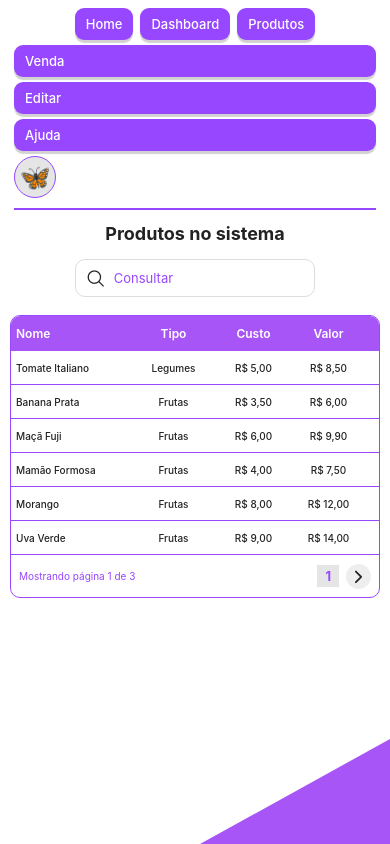
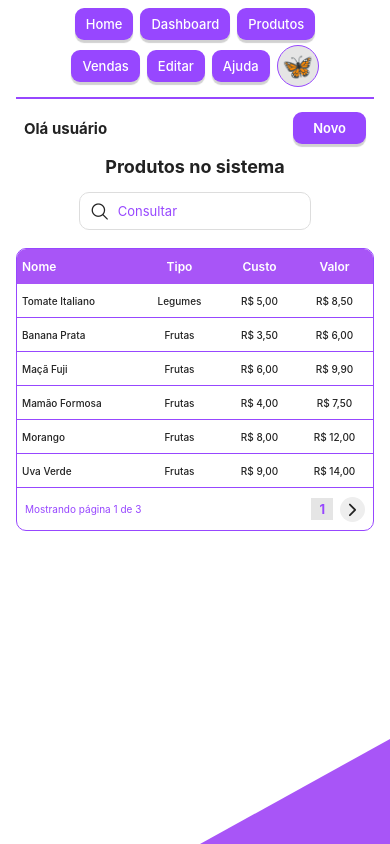
Before and after one commit to EduardoFelipeSilva/ZenEstoque-React-Native, a React Native app in the folder ZenEstoque/: screen /Products in a window 390 px wide. Built offline with nearby package versions, Linux system fonts and the light colour scheme.

Commit message:
Atualizado a navegação e layout.

```diff
--- a/ZenEstoque/src/screens/ProductsScreen.js
+++ b/ZenEstoque/src/screens/ProductsScreen.js
@@ -1,5 +1,4 @@
-
-import React, { useState } from 'react';
+import React, { useState, useEffect } from 'react';
 import {
   SafeAreaView,
   ScrollView,
@@ -8,10 +7,15 @@ import {
   TextInput,
   TouchableOpacity,
   StyleSheet,
+  Alert,
+  Platform,
+  StatusBar,
 } from 'react-native';
 import { Ionicons } from '@expo/vector-icons';
+import AsyncStorage from '@react-native-async-storage/async-storage';
+import { PRODUCTS_KEY } from '../storage/storageKeys';
 
-const products = [
+const initialProducts = [
   { id: 1, name: 'Tomate Italiano', category: 'Legumes', price: 'R$ 8,50', cost: 'R$ 5,00', expiry: '12/11/2026' },
   { id: 2, name: 'Banana Prata', category: 'Frutas', price: 'R$ 6,00', cost: 'R$ 3,50', expiry: '11/11/2026' },
   { id: 3, name: 'Maçã Fuji', category: 'Frutas', price: 'R$ 9,90', cost: 'R$ 6,00', expiry: '15/11/2026' },
@@ -33,18 +37,104 @@ const products = [
 
 const ITEMS_PER_PAGE = 6;
 
-export default function ProductsScreen({ navigation }) {
+const formatCurrency = (value) => {
+  if (typeof value === 'string' && value.includes('R$')) return value;
+  const num = Number(value);
+  if (isNaN(num)) return 'R$ 0,00';
+  return `R$ ${num.toFixed(2).replace('.', ',')}`;
+};
+
+const parseCurrencyNumber = (value) => {
+  if (typeof value === 'number') return value;
+  if (!value) return '';
+  return parseFloat(String(value).replace('R$', '').replace(',', '.').trim());
+};
+
+export default function ProductsScreen({ route, navigation }) {
+  const params = (route && route.params) || {};
+  const userName = params.userName || 'usuário';
+  const mode = params.mode || 'view';
+  const savedProduct = params.savedProduct;
+
+  const [productsList, setProductsList] = useState(initialProducts);
+  const [isStorageLoaded, setIsStorageLoaded] = useState(false);
   const [search, setSearch] = useState('');
   const [currentPage, setCurrentPage] = useState(1);
 
-  const filteredProducts = products.filter((product) =>
-    product.name.toLowerCase().includes(search.toLowerCase())
+  // Carrega os produtos salvos no AsyncStorage ao abrir a tela
+  useEffect(() => {
+    const loadStoredProducts = async () => {
+      try {
+        const stored = await AsyncStorage.getItem(PRODUCTS_KEY);
+        if (stored) {
+          setProductsList(JSON.parse(stored));
+        } else {
+          await AsyncStorage.setItem(PRODUCTS_KEY, JSON.stringify(initialProducts));
+        }
+      } catch (error) {
+        console.log('Erro ao carregar produtos salvos:', error);
+      } finally {
+        setIsStorageLoaded(true);
+      }
+    };
+
+    loadStoredProducts();
+  }, []);
+
+  // Salva automaticamente no AsyncStorage sempre que a lista for alterada
+  useEffect(() => {
+    if (!isStorageLoaded) return;
+
+    AsyncStorage.setItem(PRODUCTS_KEY, JSON.stringify(productsList)).catch((error) =>
+      console.log('Erro ao salvar produtos:', error)
+    );
+  }, [productsList, isStorageLoaded]);
+
+  // Recebe produto cadastrado ou editado vindo da EditProductScreen
+  useEffect(() => {
+    if (savedProduct) {
+      const rawCost = savedProduct.custo !== undefined ? savedProduct.custo : savedProduct.cost;
+      const rawPrice = savedProduct.valor !== undefined ? savedProduct.valor : savedProduct.price;
+
+      const formattedItem = {
+        id: savedProduct.id,
+        name: savedProduct.nome || savedProduct.name,
+        category: savedProduct.tipo || savedProduct.category,
+        cost: formatCurrency(rawCost),
+        price: formatCurrency(rawPrice),
+        expiry: savedProduct.expiry || '30/11/2026',
+      };
+
+      setProductsList((prev) => {
+        const exists = prev.some((item) => String(item.id) === String(formattedItem.id));
+        if (exists) {
+          return prev.map((item) =>
+            String(item.id) === String(formattedItem.id) ? formattedItem : item
+          );
+        }
+        return [formattedItem, ...prev];
+      });
+
+      navigation.setParams({ savedProduct: null });
+    }
+  }, [savedProduct, navigation]);
+
+  const filteredProducts = productsList.filter(
+    (product) =>
+      product.name.toLowerCase().includes(search.toLowerCase()) ||
+      product.category.toLowerCase().includes(search.toLowerCase())
   );
 
   const totalPages = Math.max(
     1,
     Math.ceil(filteredProducts.length / ITEMS_PER_PAGE)
   );
+
+  useEffect(() => {
+    if (currentPage > totalPages) {
+      setCurrentPage(totalPages);
+    }
+  }, [totalPages, currentPage]);
 
   const startIndex = (currentPage - 1) * ITEMS_PER_PAGE;
 
@@ -70,6 +160,42 @@ export default function ProductsScreen({ navigation }) {
     }
   };
 
+  const handleEditProduct = (product) => {
+    navigation.navigate('EditProduct', {
+      userName,
+      mode: 'edit',
+      product: {
+        id: product.id,
+        nome: product.name,
+        tipo: product.category,
+        custo: parseCurrencyNumber(product.cost),
+        valor: parseCurrencyNumber(product.price),
+        expiry: product.expiry,
+      },
+    });
+  };
+
+  const handleDeleteProduct = (product) => {
+    Alert.alert(
+      'Remover Produto',
+      `Deseja remover "${product.name}" do sistema?`,
+      [
+        { text: 'Cancelar', style: 'cancel' },
+        {
+          text: 'Remover',
+          style: 'destructive',
+          onPress: () => {
+            setProductsList((prev) => prev.filter((item) => item.id !== product.id));
+          },
+        },
+      ]
+    );
+  };
+
+  const navigateTo = (screen, extraParams = {}) => {
+    navigation.navigate(screen, { userName, ...extraParams });
+  };
+
   return (
     <SafeAreaView style={styles.container}>
       {/* Menu superior */}
@@ -78,55 +204,78 @@ export default function ProductsScreen({ navigation }) {
           <View style={styles.menuRow}>
             <TouchableOpacity
               style={styles.menuButton}
-              onPress={() => navigation.navigate('Home')}
+              onPress={() => navigateTo('Home')}
             >
               <Text style={styles.menuText}>Home</Text>
             </TouchableOpacity>
 
-            <TouchableOpacity style={styles.menuButton}>
+            <TouchableOpacity
+              style={styles.menuButton}
+              onPress={() => navigateTo('Products')}
+            >
               <Text style={styles.menuText}>Dashboard</Text>
             </TouchableOpacity>
 
             <TouchableOpacity
               style={[styles.menuButton, styles.activeButton]}
+              activeOpacity={1}
             >
               <Text style={styles.menuText}>Produtos</Text>
             </TouchableOpacity>
           </View>
 
-          <TouchableOpacity
-            style={styles.menuButton}
-            onPress={() => navigation.navigate('Sales')}
-          >
-            <Text style={styles.menuText}>Venda</Text>
-          </TouchableOpacity>
+          <View style={styles.menuRow}>
+            <TouchableOpacity
+              style={styles.menuButton}
+              onPress={() => navigateTo('Sales')}
+            >
+              <Text style={styles.menuText}>Vendas</Text>
+            </TouchableOpacity>
 
             <TouchableOpacity
               style={styles.menuButton}
-              onPress={() => navigation.navigate('EditProduct')}
+              onPress={() => navigateTo('EditProduct')}
             >
               <Text style={styles.menuText}>Editar</Text>
             </TouchableOpacity>
 
             <TouchableOpacity
               style={styles.menuButton}
-              onPress={() => navigation.navigate('Help')}
+              onPress={() => navigateTo('Help')}
             >
               <Text style={styles.menuText}>Ajuda</Text>
             </TouchableOpacity>
 
-            <TouchableOpacity style={styles.profileButton}>
+            <TouchableOpacity
+              style={styles.profileButton}
+              onPress={() => navigateTo('Profile')}
+            >
               <Text style={styles.butterfly}>🦋</Text>
             </TouchableOpacity>
           </View>
         </View>
+      </View>
 
       {/* Conteúdo */}
       <ScrollView
         contentContainerStyle={styles.content}
         showsVerticalScrollIndicator={false}
       >
-        <Text style={styles.title}>Produtos no sistema</Text>
+        {/* Linha Olá usuário + Botão Novo (Figma) */}
+        <View style={styles.topUserBar}>
+          <Text style={styles.greetingText}>Olá {userName}</Text>
+
+          <TouchableOpacity
+            style={styles.newButton}
+            onPress={() => navigateTo('EditProduct', { mode: 'create', product: null })}
+          >
+            <Text style={styles.newButtonText}>Novo</Text>
+          </TouchableOpacity>
+        </View>
+
+        <Text style={styles.title}>
+          {mode === 'delete' ? 'Selecione um produto para remover' : 'Produtos no sistema'}
+        </Text>
 
         {/* Pesquisa */}
         <View style={styles.searchArea}>
@@ -198,11 +347,19 @@ export default function ProductsScreen({ navigation }) {
                   </Text>
 
                   <View style={[styles.actionColumn, styles.actionCell]}>
-                    <TouchableOpacity>
+                    <TouchableOpacity onPress={() => handleEditProduct(product)}>
                       <Ionicons
                         name="create-outline"
-                        size={20}
+                        size={19}
                         color="#222222"
+                      />
+                    </TouchableOpacity>
+
+                    <TouchableOpacity onPress={() => handleDeleteProduct(product)}>
+                      <Ionicons
+                        name="trash-outline"
+                        size={18}
+                        color={mode === 'delete' ? '#DC2626' : '#666666'}
                       />
                     </TouchableOpacity>
                   </View>
@@ -224,6 +381,19 @@ export default function ProductsScreen({ navigation }) {
             </Text>
 
             <View style={styles.paginationControls}>
+              {currentPage > 1 && (
+                <TouchableOpacity
+                  style={styles.nextButton}
+                  onPress={goToPreviousPage}
+                >
+                  <Ionicons
+                    name="chevron-back"
+                    size={19}
+                    color="#222222"
+                  />
+                </TouchableOpacity>
+              )}
+
               <Text style={styles.pageNumber}>{currentPage}</Text>
 
               <TouchableOpacity
@@ -252,10 +422,12 @@ const styles = StyleSheet.create({
   container: {
     flex: 1,
     backgroundColor: '#FFFFFF',
+    paddingTop: Platform.OS === 'android' ? (StatusBar.currentHeight || 24) + 10 : 0,
+    paddingBottom: Platform.OS === 'android' ? 16 : 0,
   },
 
   header: {
-    marginHorizontal: 14,
+    marginHorizontal: 16,
     paddingTop: 8,
     paddingBottom: 10,
     borderBottomWidth: 2,
@@ -311,9 +483,41 @@ const styles = StyleSheet.create({
   },
 
   content: {
-    paddingHorizontal: 10,
+    paddingHorizontal: 16,
     paddingTop: 13,
     paddingBottom: 40,
+  },
+
+  topUserBar: {
+    flexDirection: 'row',
+    justifyContent: 'space-between',
+    alignItems: 'center',
+    paddingHorizontal: 8,
+    marginBottom: 12,
+  },
+
+  greetingText: {
+    fontSize: 15,
+    fontWeight: 'bold',
+    color: '#222222',
+  },
+
+  newButton: {
+    backgroundColor: '#9747FF',
+    paddingHorizontal: 20,
+    paddingVertical: 8,
+    borderRadius: 9,
+    elevation: 3,
+    shadowColor: '#000000',
+    shadowOffset: { width: 0, height: 3 },
+    shadowOpacity: 0.18,
+    shadowRadius: 1,
+  },
+
+  newButtonText: {
+    color: '#FFFFFF',
+    fontSize: 13,
+    fontWeight: '600',
   },
 
   title: {
@@ -406,12 +610,14 @@ const styles = StyleSheet.create({
   },
 
   actionColumn: {
-    width: 55,
+    width: 65,
     alignItems: 'center',
   },
 
   actionCell: {
+    flexDirection: 'row',
     justifyContent: 'center',
+    gap: 8,
   },
 
   emptyText: {
```
